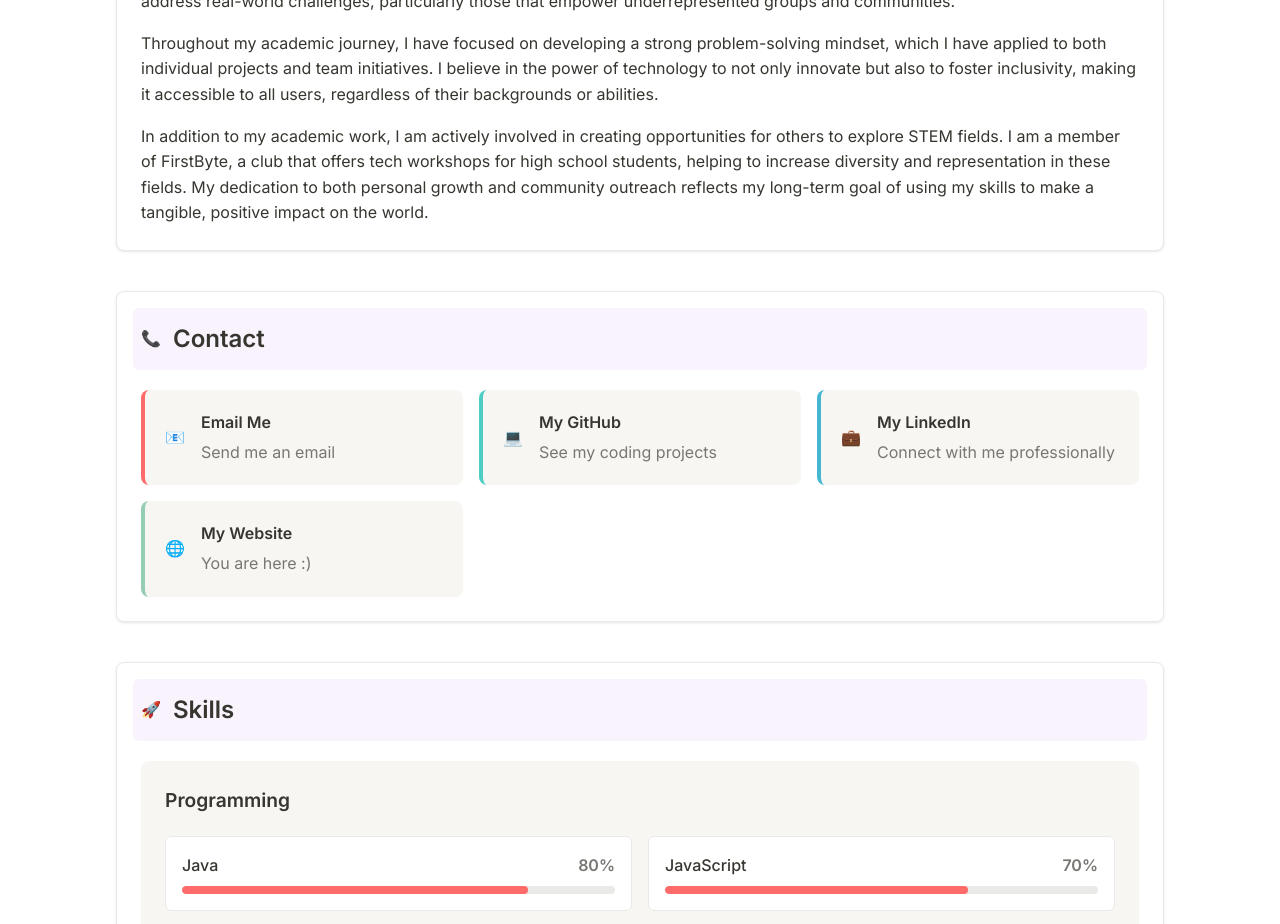
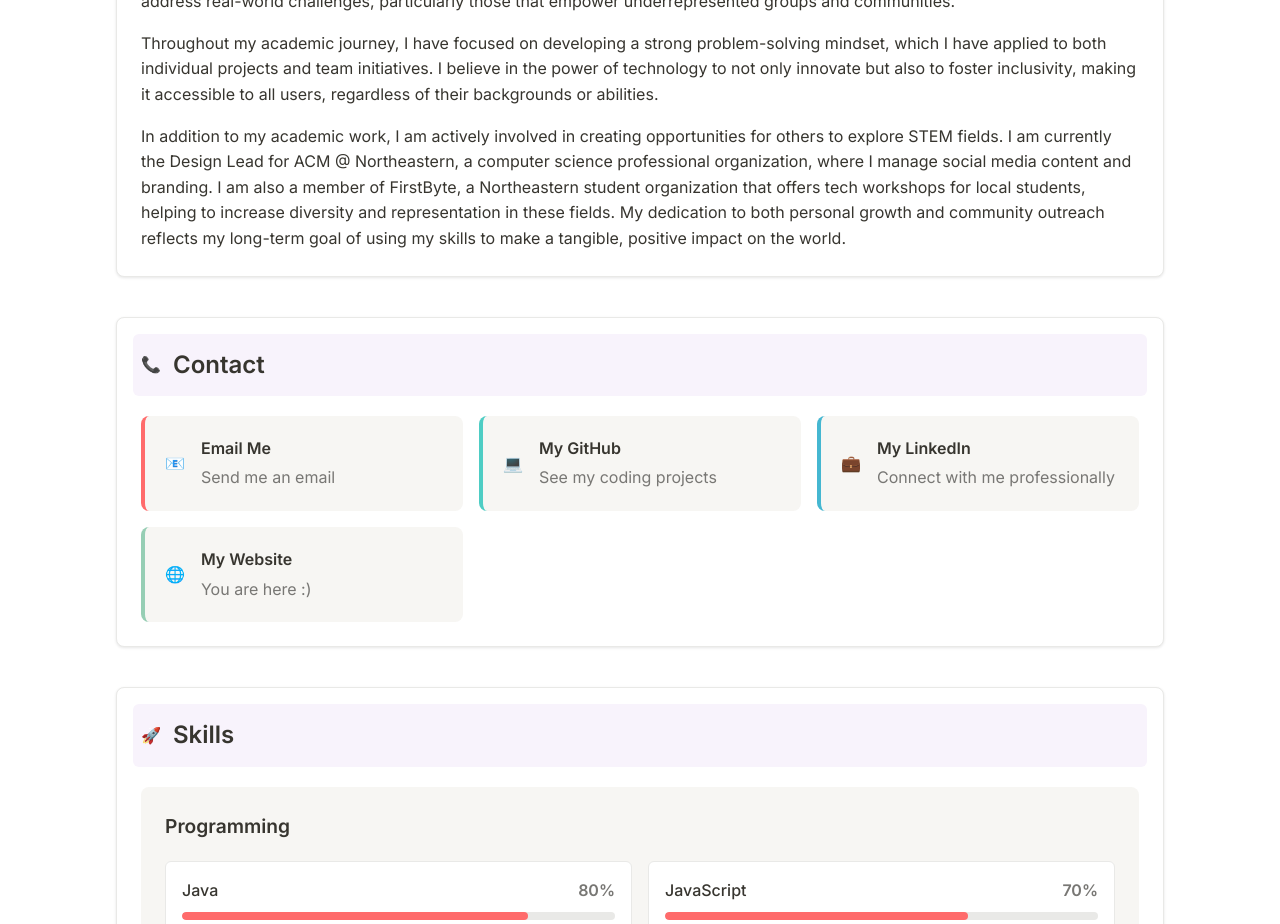
Before and after one commit to alisony755/alison-ye-website, a Next.js app: page / in a window 1280 px wide. Shown: the part 980-1904 px from the top of the page. Built offline with nearby package versions, Linux system fonts and the light colour scheme.

Commit message:
Update About description

```diff
--- a/components/AboutBlock.tsx
+++ b/components/AboutBlock.tsx
@@ -20,10 +20,12 @@ export default function AboutBlock() {
             or abilities.
           </p>
           <p>
-            In addition to my academic work, I am actively involved in creating opportunities for others to explore STEM
-            fields. I am a member of FirstByte, a club that offers tech workshops for high school students, helping to
-            increase diversity and representation in these fields. My dedication to both personal growth and community
-            outreach reflects my long-term goal of using my skills to make a tangible, positive impact on the world.
+          In addition to my academic work, I am actively involved in creating opportunities for others to explore STEM
+          fields. I am currently the Design Lead for ACM @ Northeastern, a computer science professional organization,
+          where I manage social media content and branding. I am also a member of FirstByte, a Northeastern student
+          organization that offers tech workshops for local students, helping to increase diversity and representation
+          in these fields. My dedication to both personal growth and community outreach reflects my long-term goal of
+          using my skills to make a tangible, positive impact on the world.
           </p>
         </div>
       </div>
```
Also changed, not shown: components/About.tsx (+5 -3 lines).
